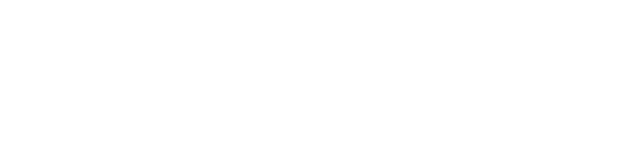
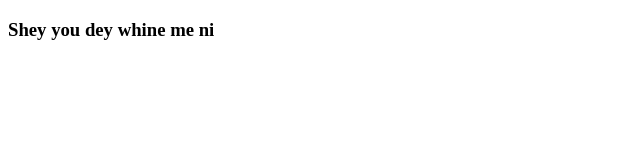
Before and after one commit to splashray/Food-App-Api, a plain HTML site: page index.html in a window 1280 px wide. Shown: the whole page, without its empty margins (0-640 px from the left). Drawn offline with Linux system fonts and the light colour scheme.

Commit message:
update from frontend branch

```diff
--- a/index.html
+++ b/index.html
@@ -9,7 +9,7 @@
 </head>
 
 <body>
-
+  <h3>Shey you dey whine me ni</h3>
 </body>
 
 </html>
```
